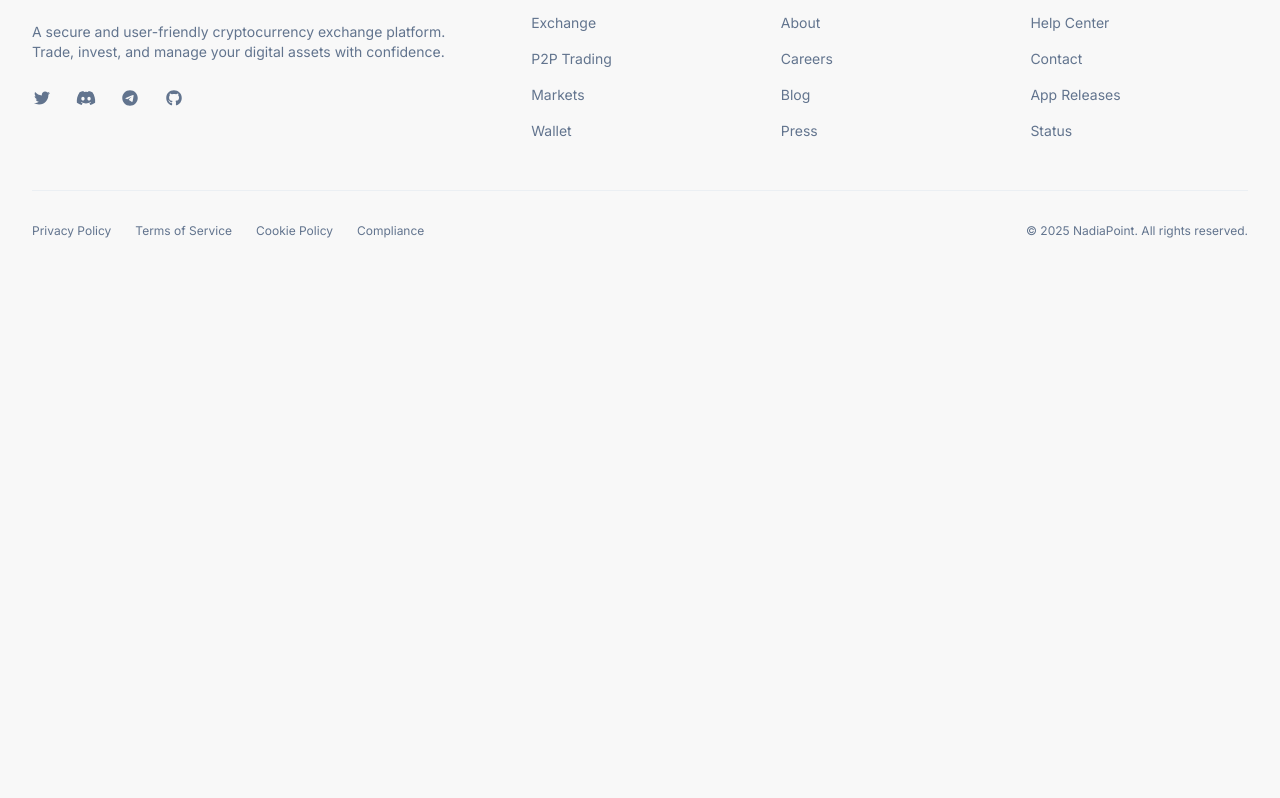
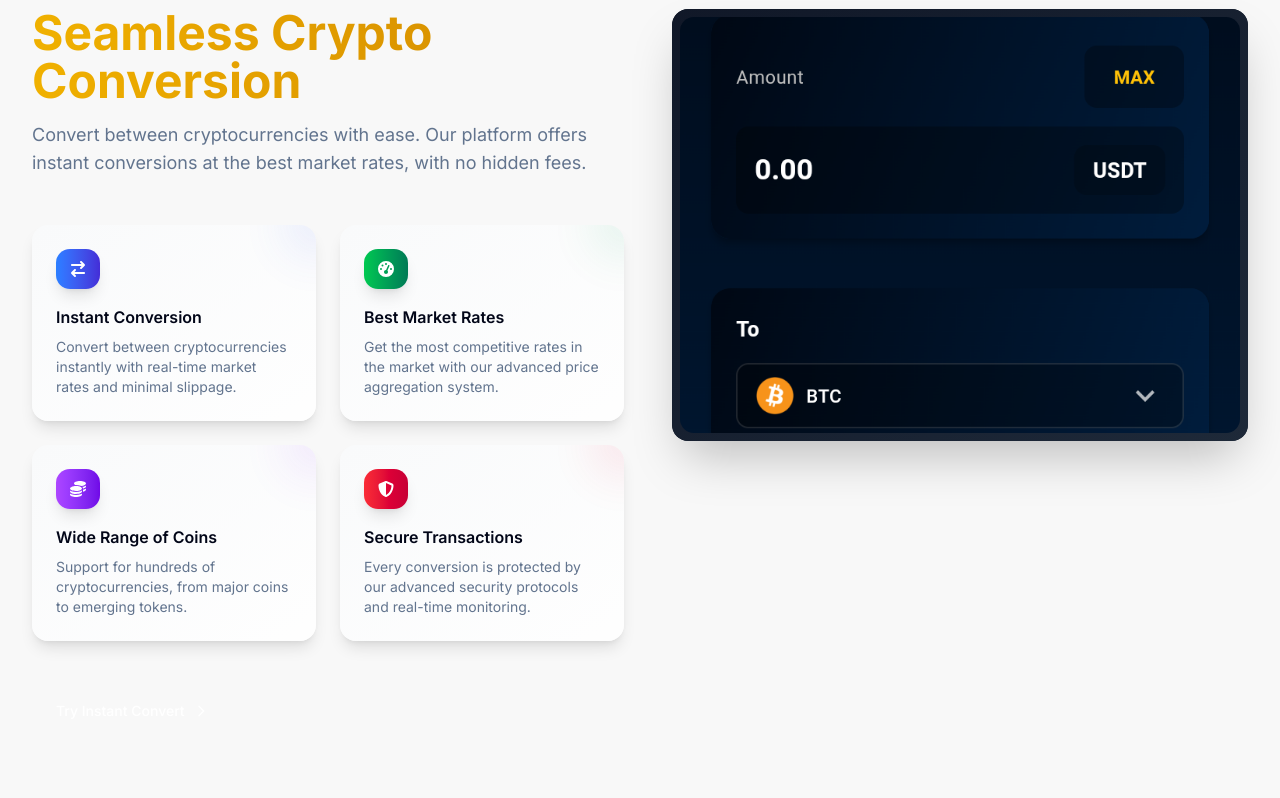
Before and after one commit to tekiplanet/nadiapoint-beta101, a Next.js app in the folder nadiapoint-website/: page / in a window 1280 px wide. Shown: the part 6102-6900 px from the top of the page. Before the commit the page ends 6389 px from the top, so only its background shows below. Built offline with nearby package versions, Linux system fonts and the light colour scheme.

Commit message:
Nadiapoint working on website

```diff
--- a/nadiapoint-website/src/app/page.tsx
+++ b/nadiapoint-website/src/app/page.tsx
@@ -4,6 +4,7 @@ import { TradingStats } from "@/components/home/trading-stats"
 import { MobileShowcase } from "@/components/home/mobile-showcase"
 import { SecurityFeatures } from "@/components/home/security-features"
 import { P2PTrading } from "@/components/home/p2p-trading"
+import { CryptoConvert } from "@/components/home/crypto-convert"
 
 export default function Home() {
   return (
@@ -14,6 +15,7 @@ export default function Home() {
       <MobileShowcase />
       <SecurityFeatures />
       <P2PTrading />
+      <CryptoConvert />
     </main>
   )
 }
--- /dev/null
+++ b/nadiapoint-website/src/components/home/crypto-convert.tsx
@@ -0,0 +1,146 @@
+"use client"
+
+import { motion } from "@/lib/framer"
+import Image from "next/image"
+import { FontAwesomeIcon } from "@fortawesome/react-fontawesome"
+import {
+  faArrowRightArrowLeft,
+  faGaugeHigh,
+  faCoins,
+  faShieldHalved
+} from "@fortawesome/free-solid-svg-icons"
+
+const features = [
+  {
+    title: "Instant Conversion",
+    description: "Convert between cryptocurrencies instantly with real-time market rates and minimal slippage.",
+    icon: faArrowRightArrowLeft,
+    color: "from-blue-500 to-indigo-700",
+  },
+  {
+    title: "Best Market Rates",
+    description: "Get the most competitive rates in the market with our advanced price aggregation system.",
+    icon: faGaugeHigh,
+    color: "from-green-500 to-emerald-700",
+  },
+  {
+    title: "Wide Range of Coins",
+    description: "Support for hundreds of cryptocurrencies, from major coins to emerging tokens.",
+    icon: faCoins,
+    color: "from-purple-500 to-violet-700",
+  },
+  {
+    title: "Secure Transactions",
+    description: "Every conversion is protected by our advanced security protocols and real-time monitoring.",
+    icon: faShieldHalved,
+    color: "from-red-500 to-rose-700",
+  },
+]
+
+export function CryptoConvert() {
+  return (
+    <section className="relative overflow-hidden bg-background py-24 sm:py-32">
+      {/* Background gradient */}
+      <div className="absolute inset-0">
+        <div className="absolute inset-y-0 right-0 w-1/2 bg-gradient-to-l from-highlight-primary/10 to-transparent blur-3xl" />
+        <div className="absolute inset-y-0 left-0 w-1/2 bg-gradient-to-r from-highlight-secondary/10 to-transparent blur-3xl" />
+      </div>
+
+      <div className="container relative mx-auto px-6 lg:px-8">
+        <div className="grid gap-12 lg:grid-cols-2 lg:gap-8">
+          {/* Content */}
+          <motion.div
+            initial={{ opacity: 0, x: -20 }}
+            whileInView={{ opacity: 1, x: 0 }}
+            viewport={{ once: true }}
+            transition={{ duration: 0.5 }}
+            className="flex flex-col justify-center"
+          >
+            <h2 className="text-gradient mb-4 text-3xl font-bold sm:text-4xl lg:text-5xl">
+              Seamless Crypto Conversion
+            </h2>
+            <p className="mb-12 text-lg text-muted-foreground">
+              Convert between cryptocurrencies with ease. Our platform offers instant conversions at the best market rates, with no hidden fees.
+            </p>
+
+            {/* Features Grid */}
+            <div className="grid gap-6 sm:grid-cols-2">
+              {features.map((feature) => (
+                <div
+                  key={feature.title}
+                  className="group relative overflow-hidden rounded-2xl bg-gradient-to-br from-gray-50/90 to-white/90 p-6 shadow-lg transition-all duration-300 hover:shadow-xl dark:from-gray-900/90 dark:to-gray-800/90"
+                >
+                  {/* Feature icon */}
+                  <div className={`mb-4 inline-flex rounded-xl bg-gradient-to-r ${feature.color} p-3 text-white shadow-lg`}>
+                    <FontAwesomeIcon icon={feature.icon} className="h-5 w-5" />
+                  </div>
+
+                  {/* Feature content */}
+                  <h3 className="mb-2 text-base font-semibold">{feature.title}</h3>
+                  <p className="text-sm text-muted-foreground">{feature.description}</p>
+
+                  {/* Decorative elements */}
+                  <div className={`absolute -right-8 -top-8 h-16 w-16 rounded-full bg-gradient-to-br ${feature.color} opacity-10 blur-xl transition-all duration-300 group-hover:opacity-20`} />
+                </div>
+              ))}
+            </div>
+
+            {/* CTA Button */}
+            <div className="mt-12">
+              <a
+                href="/convert"
+                className="inline-flex items-center space-x-2 rounded-xl bg-highlight-primary px-6 py-3 text-sm font-medium text-white transition-all hover:bg-highlight-primary/90"
+              >
+                <span>Try Instant Convert</span>
+                <svg
+                  className="h-4 w-4"
+                  fill="none"
+                  stroke="currentColor"
+                  viewBox="0 0 24 24"
+                >
+                  <path
+                    strokeLinecap="round"
+                    strokeLinejoin="round"
+                    strokeWidth={2}
+                    d="M9 5l7 7-7 7"
+                  />
+                </svg>
+              </a>
+            </div>
+          </motion.div>
+
+          {/* Screenshot */}
+          <motion.div
+            initial={{ opacity: 0, x: 20 }}
+            whileInView={{ opacity: 1, x: 0 }}
+            viewport={{ once: true }}
+            transition={{ duration: 0.5, delay: 0.2 }}
+            className="relative mx-auto lg:mx-0"
+          >
+            <div className="relative aspect-[4/3] w-full max-w-xl overflow-hidden rounded-2xl bg-gradient-to-br from-gray-900 to-gray-800 p-2 shadow-2xl lg:ml-auto">
+              {/* Gradient border */}
+              <div className="absolute inset-0 rounded-2xl bg-gradient-to-br from-highlight-primary via-highlight-secondary to-highlight-primary p-[1px]">
+                <div className="absolute inset-0 rounded-2xl bg-gradient-to-br from-gray-900 to-gray-800" />
+              </div>
+
+              {/* Screenshot */}
+              <div className="relative h-full w-full overflow-hidden rounded-xl">
+                <Image
+                  src="/images/convert-crypto.png"
+                  alt="Crypto conversion interface"
+                  fill
+                  className="object-cover"
+                  priority
+                />
+              </div>
+
+              {/* Decorative elements */}
+              <div className="absolute -left-4 -top-4 h-24 w-24 rounded-full bg-highlight-primary/20 blur-2xl" />
+              <div className="absolute -bottom-4 -right-4 h-24 w-24 rounded-full bg-highlight-secondary/20 blur-2xl" />
+            </div>
+          </motion.div>
+        </div>
+      </div>
+    </section>
+  )
+}
--- a/nadiapoint-website/src/components/home/p2p-trading.tsx
+++ b/nadiapoint-website/src/components/home/p2p-trading.tsx
@@ -176,25 +176,6 @@ export function P2PTrading() {
           transition={{ duration: 0.5, delay: 0.6 }}
           className="mx-auto mt-16 text-center"
         >
-          <a
-            href="/p2p"
-            className="inline-flex items-center space-x-2 rounded-xl bg-highlight-primary px-6 py-3 text-sm font-medium text-white transition-all hover:bg-highlight-primary/90"
-          >
-            <span>Start P2P Trading</span>
-            <svg
-              className="h-4 w-4"
-              fill="none"
-              stroke="currentColor"
-              viewBox="0 0 24 24"
-            >
-              <path
-                strokeLinecap="round"
-                strokeLinejoin="round"
-                strokeWidth={2}
-                d="M9 5l7 7-7 7"
-              />
-            </svg>
-          </a>
         </motion.div>
       </div>
     </section>
```
Also changed, not shown: nadiapoint-website/public/images/convert-crypto.png (added).
